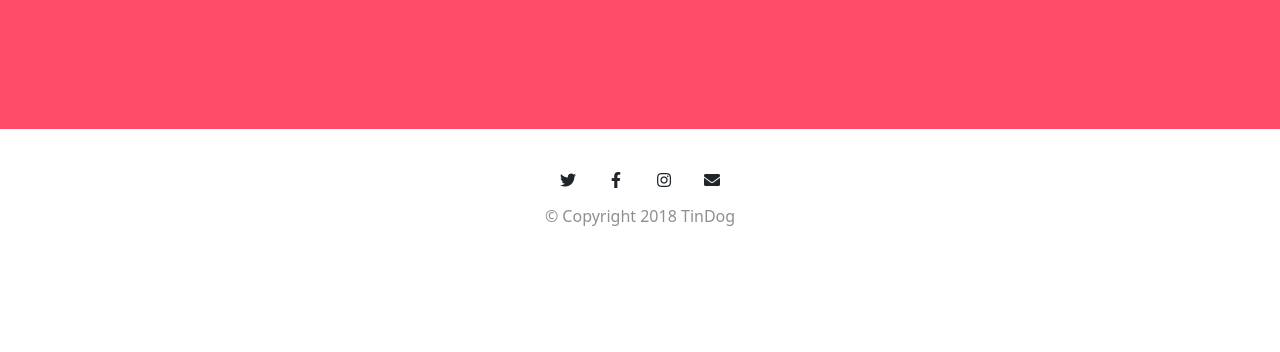
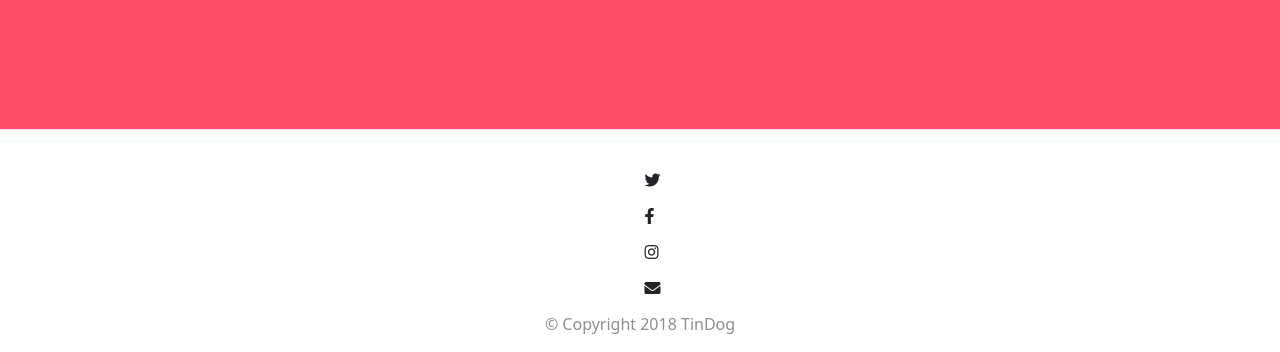
Before and after one commit to raaidh/tindog, a plain HTML site: page index.html in a window 1280 px wide. Shown: the part 2855-3207 px from the top of the page. Before the commit the page ends 3099 px from the top, so only its background shows below. Drawn offline with nearby package versions, Linux system fonts and the light colour scheme.

Commit message:
Update styles.css

```diff
--- a/css/styles.css
+++ b/css/styles.css
@@ -184,7 +184,7 @@ h2{
 }
 
 .footer-icons{
-    width: 15%;
+    width: 15px;
     margin-left: auto;
     margin-right: auto;
 }
```
